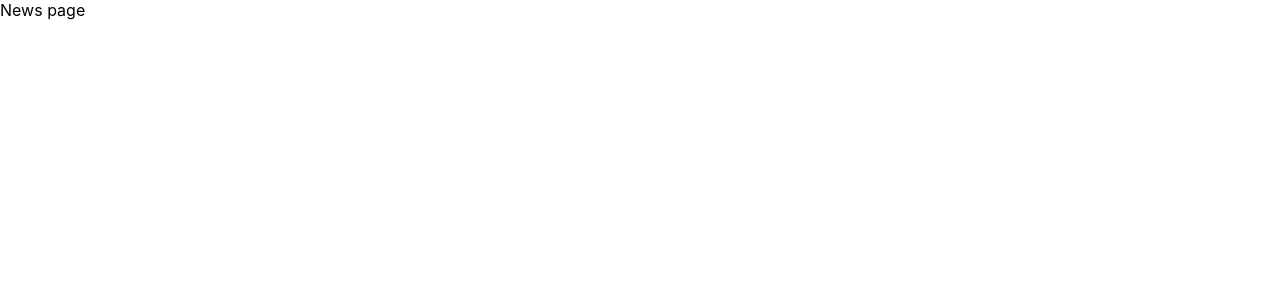
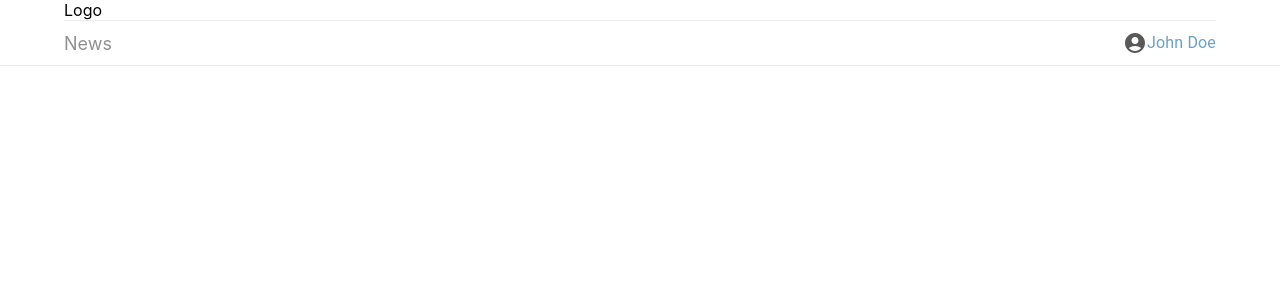
Before and after one commit to prouser003/testing-task, a Next.js app: page /news in a window 1280 px wide. Shown: the top 300 px of the page. Built offline with nearby package versions, Linux system fonts and the light colour scheme.

Commit message:
add mui/sass, basic header layout

```diff
--- /dev/null
+++ b/components/Header/Header.tsx
@@ -0,0 +1,14 @@
+import {Container} from '@mui/material';
+import {ReactNode} from 'react';
+
+type HeaderProps = {
+    children: ReactNode
+}
+
+export const Header = ({children}) => {
+    return (
+        <Container maxWidth='lg'>
+            {children}
+        </Container>
+    );
+};
--- /dev/null
+++ b/components/Logo/Logo.tsx
@@ -0,0 +1,5 @@
+export const Logo = () => {
+    return (
+        <div>Logo</div>
+    );
+};
--- /dev/null
+++ b/components/NavList/NavList.module.scss
@@ -0,0 +1,10 @@
+.nav-list {
+    list-style: none;
+    margin: 0;
+    padding: 0;
+
+    &__item {
+        color: #919191;
+        font-size: 18px;
+    }
+}
--- /dev/null
+++ b/components/NavList/NavList.tsx
@@ -0,0 +1,24 @@
+import Link from 'next/link'
+import styles from './NavList.module.scss'
+
+interface INavItem {
+    title: string;
+    to: string;
+    id: string;
+}
+
+type NavListProps = {
+    items: INavItem[]
+}
+
+export const NavList = ({items}: NavListProps) => {
+    return (
+        <ul className={styles['nav-list']}>
+            {items.map((item: INavItem) => {
+                return (
+                    <li className={styles['nav-list__item']} key={item.id}><Link href={item.to}><a>{item.title}</a></Link></li>
+                );
+            })}
+        </ul>
+    );
+};
--- /dev/null
+++ b/components/Navigation/Navigation.module.scss
@@ -0,0 +1,6 @@
+.navigation {
+    padding: 10px 0;
+    display: flex;
+    justify-content: space-between;
+    align-items: center;
+}
--- /dev/null
+++ b/components/Navigation/Navigation.tsx
@@ -0,0 +1,15 @@
+import {ReactNode} from 'react';
+import {Box} from '@mui/material';
+import styles from './Navigation.module.scss';
+
+type NavigationProps = {
+    children: ReactNode
+};
+
+export const Navigation = ({children}) => {
+    return (
+        <Box className={styles['navigation']}>
+            {children}
+        </Box>
+    );
+};
--- /dev/null
+++ b/components/User/User.module.scss
@@ -0,0 +1,16 @@
+.user {
+    display: flex;
+    align-items: center;
+
+    &__icon {
+        font-size: 24px;
+        color: #595959;
+    }
+
+    &__name {
+        color: #69a2c4;
+        font-size: 16px;
+        font-weight: bold;
+        margin-left: 10px;
+    }
+}
--- /dev/null
+++ b/components/User/User.tsx
@@ -0,0 +1,12 @@
+import {Box, Typography} from "@mui/material";
+import styles from './User.module.scss';
+import AccountCircleIcon from '@mui/icons-material/AccountCircle';
+
+export const User = () => {
+    return (
+        <Box className={styles['user']}>
+            <AccountCircleIcon className={styles['user__icon']}/>
+            <Typography className={styles['user__name']}>John Doe</Typography>
+        </Box>
+    );
+};
--- /dev/null
+++ b/components/index.ts
@@ -0,0 +1,5 @@
+export * from './Header/Header';
+export * from './Logo/Logo';
+export * from './Navigation/Navigation';
+export * from './NavList/NavList';
+export * from './User/User';
--- a/pages/news.tsx
+++ b/pages/news.tsx
@@ -1,5 +1,30 @@
+import {Header, Logo, Navigation, NavList, User} from '../components';
+import {Divider} from '@mui/material';
+
+const items = [
+    {title: 'News', to: '/news', id: '1'}
+]
+
 function News() {
-  return <>News page</>;
-}
+    return (
+        <>
+            <Header>
+                <Logo />
+                <Divider light/>
+                <Navigation>
+                    <NavList items={items}/>
+                    <User/>
+                </Navigation>
+            </Header>
+            <Divider light/>
+        </>
+    );
+};
 
 export default News;
+
+export const getServerSideProps = async (context) => {
+    return {
+        props: {}
+    };
+};
```
Also changed, not shown: package.json (+6 -1 lines), pages/index.tsx (+7 -3 lines), 1 other file (tests, documents, lock files or other folders).
